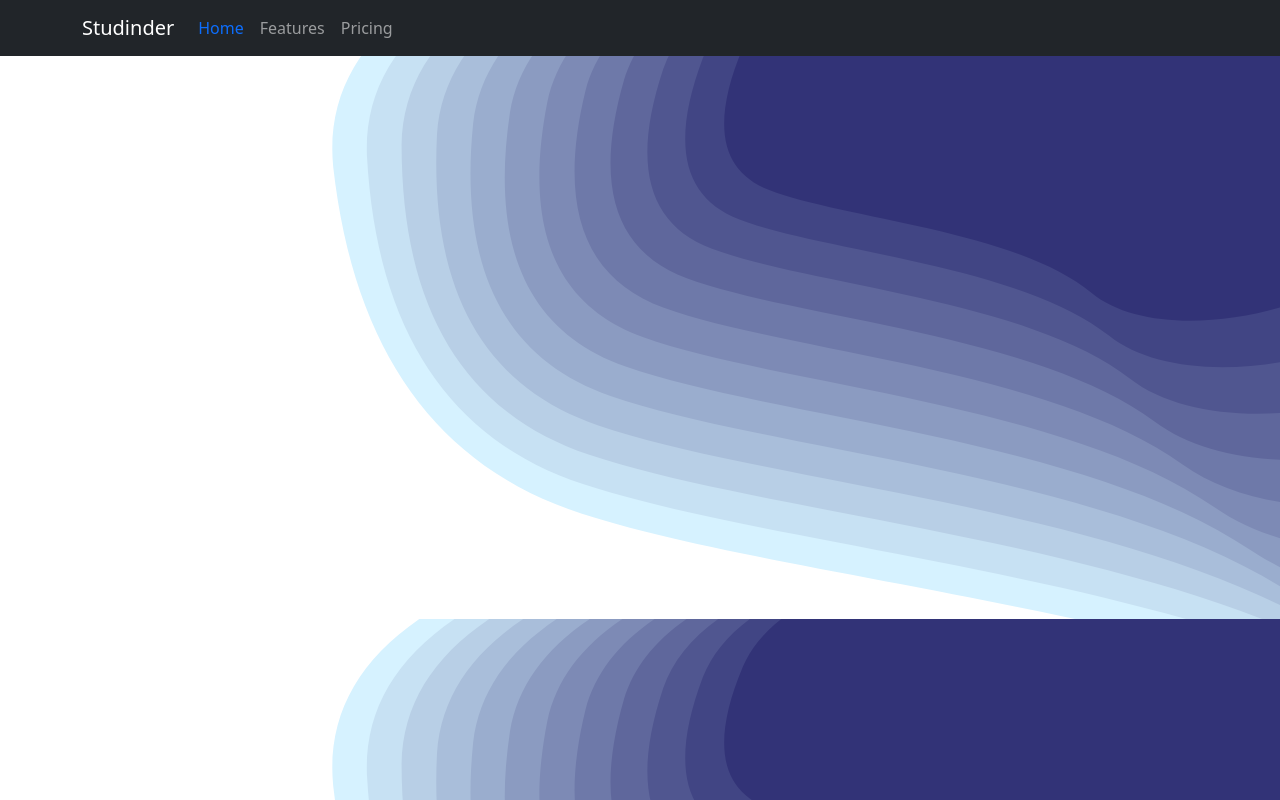
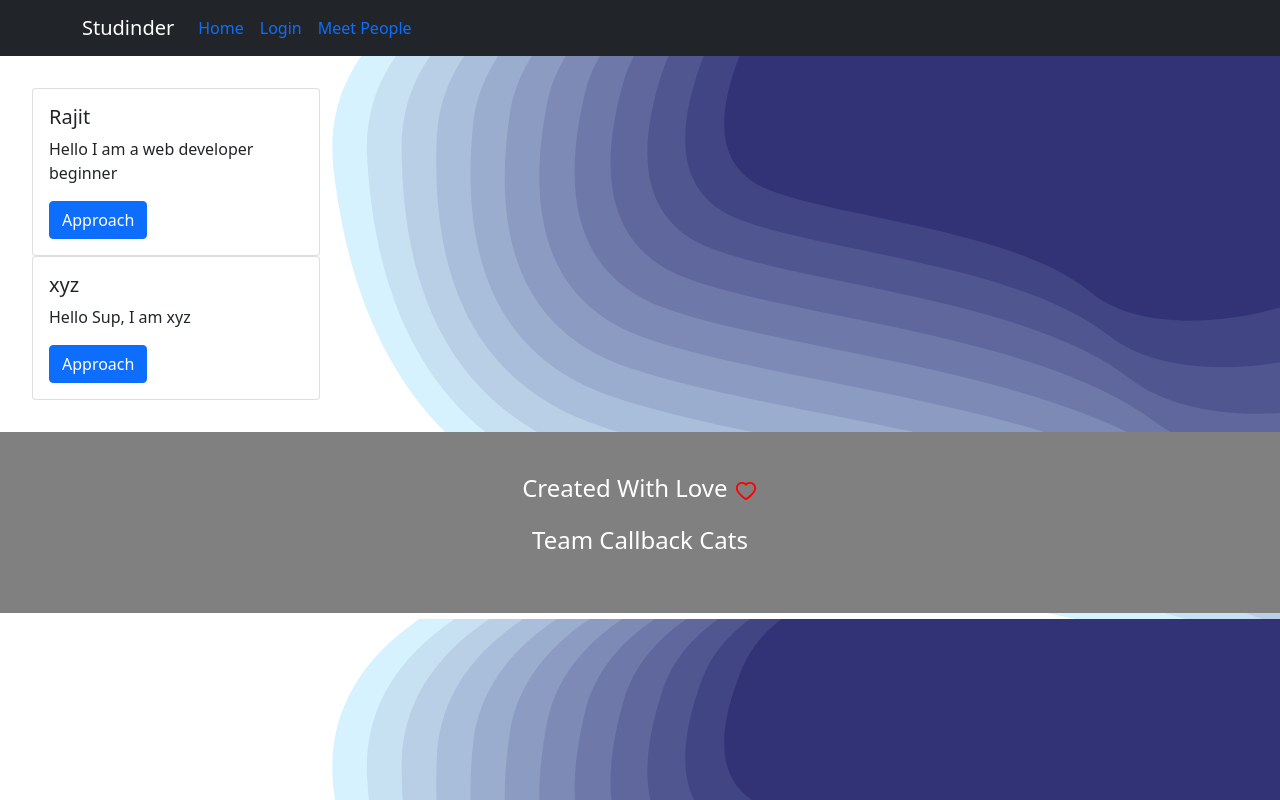
Before and after one commit to 4-Callback-Cats/Comapanionsy, a React (Create React App) app: page /meet-people in a window 1280 px wide. Built offline with nearby package versions, Linux system fonts and the light colour scheme; no server answers.

Commit message:
Styling and Navigation
Styling and navigation changes

```diff
--- a/package.json
+++ b/package.json
@@ -12,6 +12,7 @@
     "react": "^17.0.2",
     "react-bootstrap": "^1.6.1",
     "react-dom": "^17.0.2",
+    "react-icons": "^4.2.0",
     "react-router-dom": "5.3.0",
     "react-scripts": "^4.0.3",
     "styled-components": "^5.3.1",
--- a/src/App.js
+++ b/src/App.js
@@ -5,6 +5,8 @@ import About from './components/About';
 import Login from './components/Login';
 import { ProvideAuth } from './lib/auth';
 import YourProfile from './components/YourProfile';
+import Footer from "./components/Footer";
+import Profile from "./components/cards-section/Profile";
 
 function App() {
   return (
@@ -17,7 +19,9 @@ function App() {
             {/* <Route path="/home" exact component={Home} /> */}
             <Route path="/login" exact component={Login} />
             <Route path="/profile" exact component={YourProfile} />
+            <Route path="/meet-people" exact component={Profile} />
           </Switch>
+          <Footer />
         </div>
       </ProvideAuth>
     </BrowserRouter>
--- a/src/components/Footer.js
+++ b/src/components/Footer.js
@@ -1,11 +1,16 @@
 import React from "react";
+import { AiOutlineHeart } from 'react-icons/ai';
+import { FooterStyle } from "./styles/Footer";
 
-function Footer() {
-  return (
-    <div className="footerWrapper">
-      <strong>Developed by Team Callback Cats</strong>
-    </div>
-  );
+const Footer = () => {
+    return (
+        <footer>
+            <FooterStyle>
+                <p>Created With Love <AiOutlineHeart style={{color:"red"}}/></p>
+                <p>Team Callback Cats</p>
+            </FooterStyle>
+        </footer>
+    );
 }
 
 export default Footer;
--- a/src/components/Header.js
+++ b/src/components/Header.js
@@ -18,9 +18,9 @@ function Header() {
     <Container>
     <Navbar.Brand href="#home">Studinder</Navbar.Brand>
     <Nav className="me-auto">
-      <Nav.Link><Link to="/Home" style={{ textDecoration: 'none' }}>Home</Link></Nav.Link>
-      <Nav.Link to="#features">Features</Nav.Link>
-      <Nav.Link href="#pricing">Pricing</Nav.Link>
+      <Nav.Link><Link to="/" style={{ textDecoration: 'none' }}>Home</Link></Nav.Link>
+      <Nav.Link><Link to="/login" style={{ textDecoration: 'none' }}>Login</Link></Nav.Link>
+      <Nav.Link><Link to="/meet-people" style={{ textDecoration: 'none' }}>Meet People</Link></Nav.Link>
     </Nav>
     </Container>
   </Navbar>
--- a/src/components/Login.js
+++ b/src/components/Login.js
@@ -1,5 +1,8 @@
 import React from 'react';
 import { useAuth } from '../lib/auth';
+import { Sections } from "./styles/Sections";
+import Button from "react-bootstrap/button";
+
 
 import './components.css';
 function Login() {
@@ -18,12 +21,13 @@ function Login() {
         />
       </head>
       <main style={{ textAlign: 'center', margin: '8px' }}>
-        <h2>Login Page</h2>
+        <Sections>
+          <h1>Login Page</h1>
           {!auth?.user ? (
             <div mt="4" alignItems="center">
-            <button onClick={() => auth.signinWithGoogle()}>
-              Sign In with Google
-            </button>
+
+              <Button onClick={() => auth.signinWithGoogle()} variant="outline-dark" size="lg">Sign In with Google</Button>
+
             </div>
           ) : (
             <div>
@@ -35,7 +39,9 @@ function Login() {
               <button onClick={() => auth.signout()}>Sign Out</button>
             </div>
           )}
+        </Sections>
       </main>
+
     </div>
   );
 }
--- a/src/components/cards-section/Profile.js
+++ b/src/components/cards-section/Profile.js
@@ -2,15 +2,20 @@
 import React from "react";
 import { Container } from 'react-bootstrap';
 import CardItem from "./Card";
-import contacts from "../contacts";
+import contacts from "./contacts";
+import { CardStyle } from "../styles/Card";
 const Profile = () => {
   return (
-    <Container className="main-profile-cont">
-      {contacts.map(({ name, text }) => {
+    <CardStyle>
+      {contacts.map(({ name, text, id }) => {
         return (
-          <CardItem name={name} text={text} />);
+
+          <CardItem key={id} name={name} text={text} />
+
+        );
+
       })}
-    </Container>
+    </CardStyle>
   );
 
 }
--- a/src/components/cards-section/contacts.jsx
+++ b/src/components/cards-section/contacts.js
@@ -1,11 +1,14 @@
 /* eslint-disable prettier/prettier */
 const contacts = [{
   name: "Rajit",
-  text: "Hello I am a web developer beginner"
+  text: "Hello I am a web developer beginner",
+  id:1
 },
 {
   name: "xyz",
-  text: "Hello Sup, I am xyz"
+  text: "Hello Sup, I am xyz",
+  id:2
+
 }];
 
 
--- /dev/null
+++ b/src/components/styles/Card.jsx
@@ -0,0 +1,7 @@
+/* eslint-disable prettier/prettier */
+import styled from "styled-components";
+
+
+export const CardStyle = styled.div`
+margin: 2rem 2rem;
+`;
--- /dev/null
+++ b/src/components/styles/Footer.jsx
@@ -0,0 +1,16 @@
+/* eslint-disable prettier/prettier */
+import styled from "styled-components";
+
+
+export const FooterStyle = styled.div`
+padding: 3% 5%;
+background-color:#808080;
+font-size:1.5rem;
+text-align: center;
+color:#FFFFFF;
+position: relative;
+  left: 0;
+  bottom: 0;
+  width: 100%;
+  height:auto;
+`;
```
Also changed, not shown: src/components/cards-section/Card.js (renamed from src/components/cards-section/Card.jsx), 2 other files (tests, documents, lock files or other folders). Lines whose indentation alone changed are shown as unchanged.
